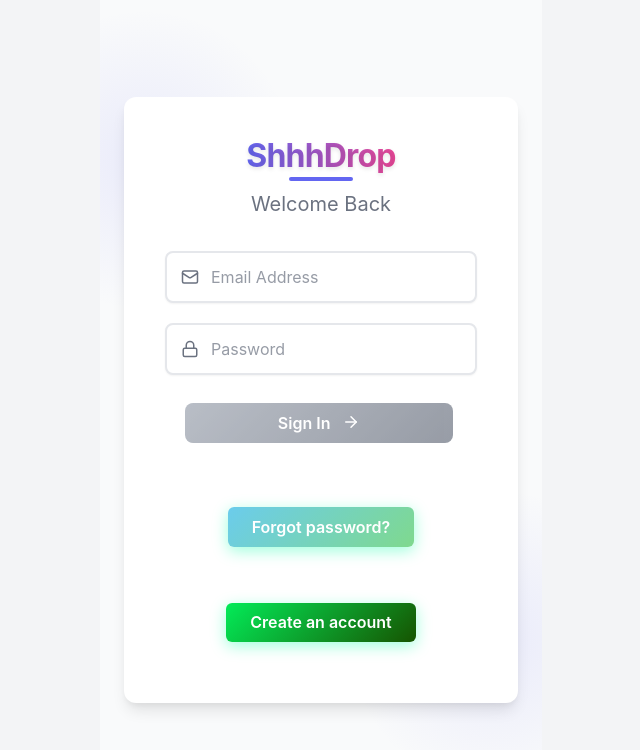
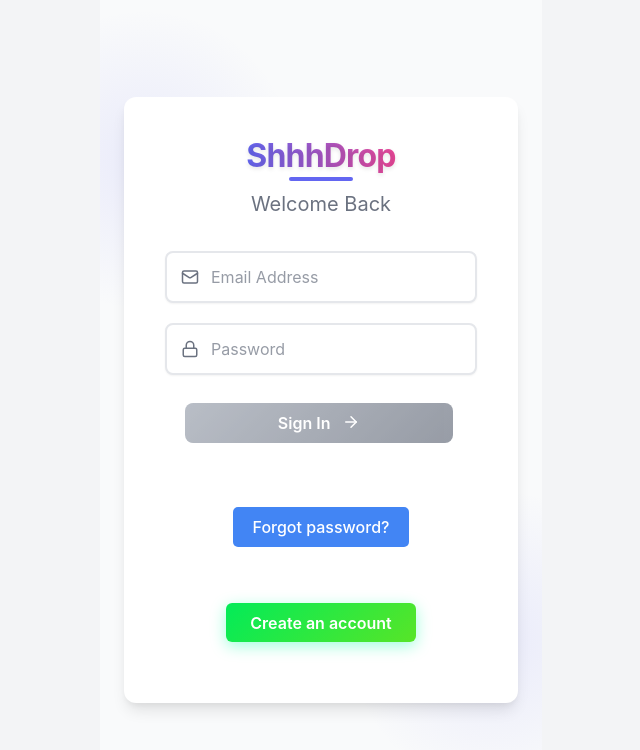
Before and after one commit to shashwatssp/ShhhDrop, a React (Vite) app: page /email-signin in a window 1280 px wide. Shown: the top 750 px of the page, without its empty margins (319-959 px from the left). Built offline with nearby package versions, Linux system fonts and the light colour scheme; no server answers; a web font is replaced by a local one.

Commit message:
CSS Changes

```diff
--- a/src/components/AuthPage.css
+++ b/src/components/AuthPage.css
@@ -214,6 +214,16 @@
     box-shadow: 0 4px 15px rgba(16, 255, 167, 0.4); /* Soft glowing effect */
 }
 
+.shhdrop-text-btn:forgot{
+    transform: translateY(0);
+    background: #FF6B6B;
+}
+
+.shhdrop-text-btn:create {
+    transform: translateY(0);
+    background: #388710;
+}
+
 .shhdrop-text-btn:hover {
     background: linear-gradient(135deg, #c10303, #620202);
     color: #fff;
@@ -235,8 +245,9 @@
 }
 
 .shhdrop-text-btn-highlighted {
-    background: linear-gradient(135deg, #03eb58, #165401);
+    background: linear-gradient(135deg, #03eb58, #57e528);
     color: #fff;
+    font-weight: 600;
     border-radius: 6px;
 }
 
--- a/src/components/AuthPage.tsx
+++ b/src/components/AuthPage.tsx
@@ -354,7 +354,7 @@ const AuthPage: React.FC = () => {
               {authMode === AuthMode.SIGN_IN && (
                 <>
                   <button
-                    className="shhdrop-text-btn"
+                    className="shhdrop-text-btn:forgot"
                     onClick={() => setAuthMode(AuthMode.FORGOT_PASSWORD)}
                   >
                     Forgot password?
```
